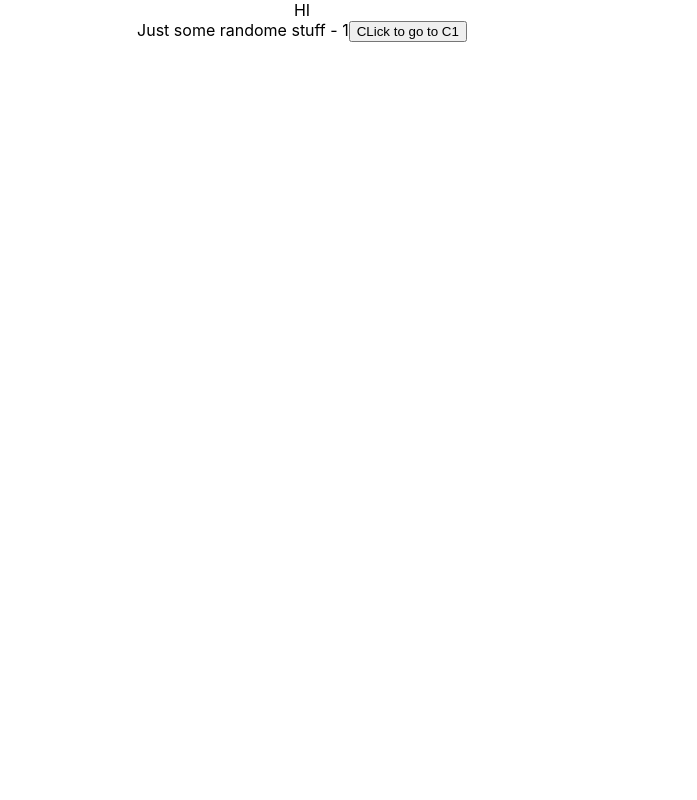
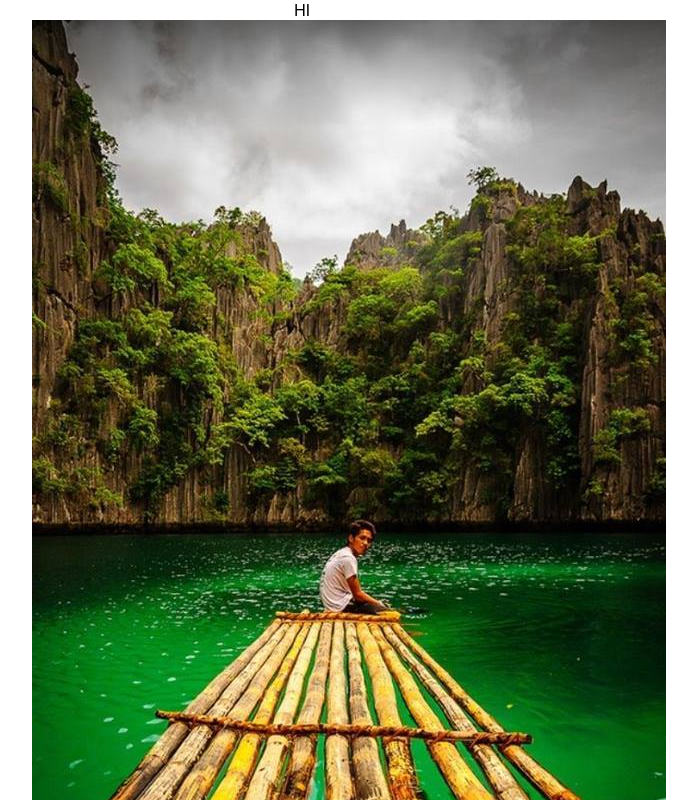
Before and after one commit to ShibanshL/my_app, a React (Create React App) app: page /D1/1 in a window 1280 px wide. Shown: the top 800 px of the page, without its empty margins (338-1035 px from the left). Built offline with nearby package versions, Linux system fonts and the light colour scheme; the HTML template or start-up script is replaced by a standard one.

Commit message:
just checking some stuff

```diff
--- a/src/Component#3/D1.js
+++ b/src/Component#3/D1.js
@@ -12,7 +12,7 @@ export default function D1() {
     const nav = useNavigate()
   return <div>
       Just some randome stuff - {name}
-
+      <img src='/Images/382650,xcitefun-philippines-tour-1.jpg' />
       <button onClick={()=>{
         nav('/New'+'/'+name)
       }}>CLick to go to C1</button>
```
Also changed, not shown: public/Images/382650,xcitefun-philippines-tour-1.jpg (added).
